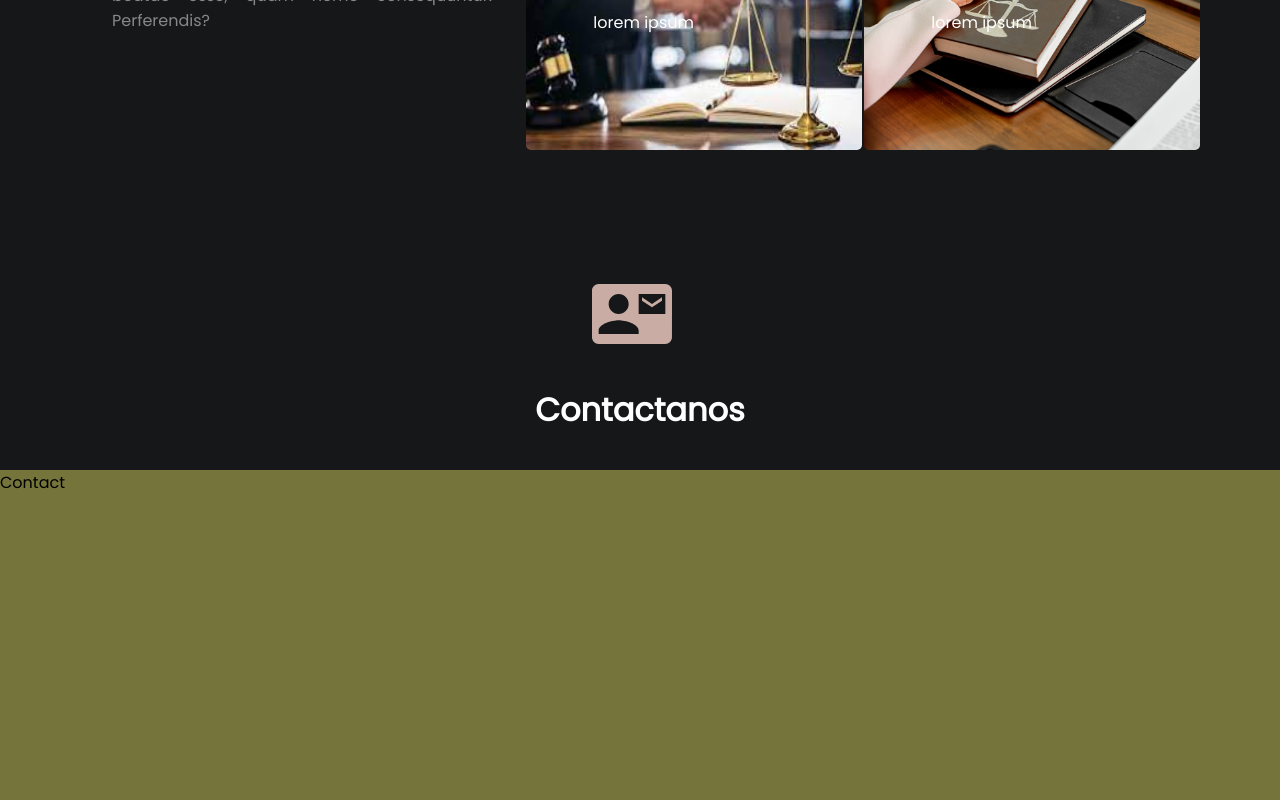
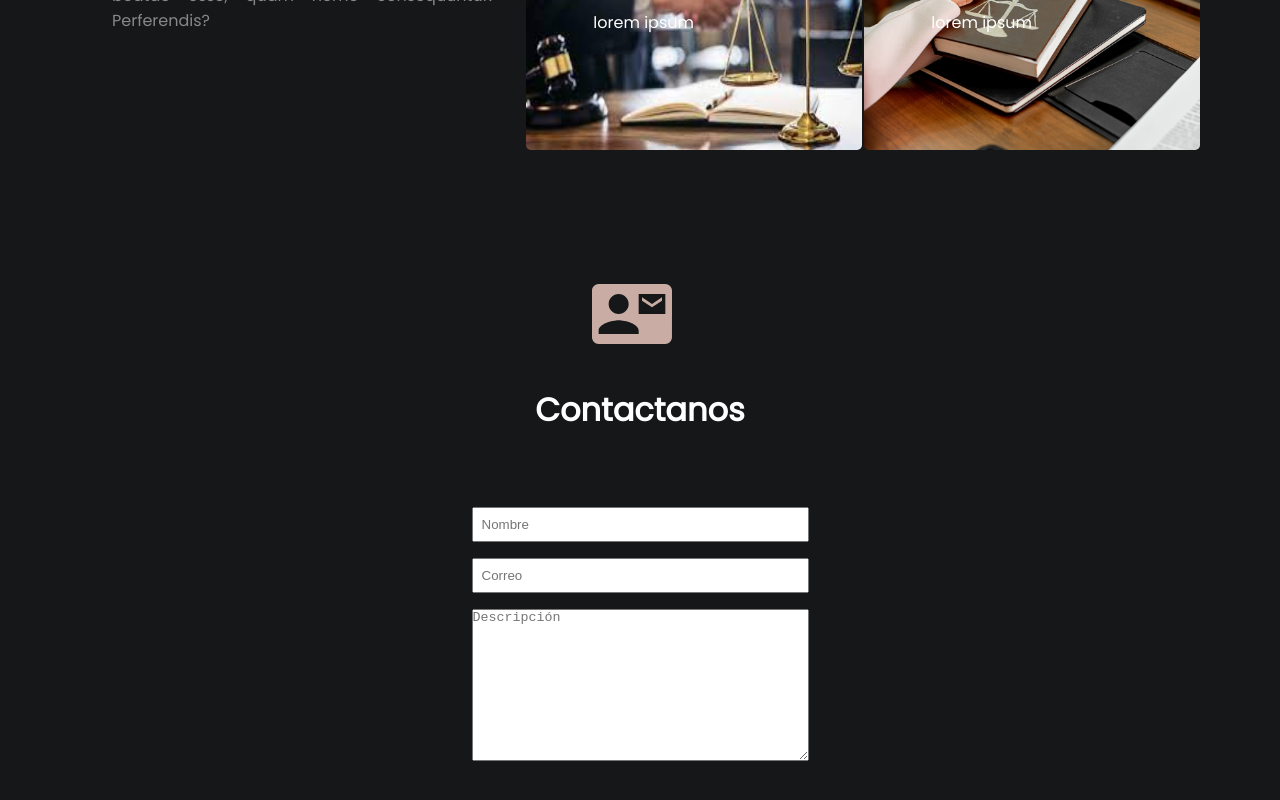
Before and after one commit to DannyST89/LawyerWebSite, a React (Vite) app: page / in a window 1280 px wide. Shown: the part 3782-4582 px from the top of the page. Built offline with nearby package versions, Linux system fonts and the light colour scheme.

Commit message:
se crea el component Contact

```diff
--- a/src/components/navbar/Navbar.jsx
+++ b/src/components/navbar/Navbar.jsx
@@ -63,7 +63,7 @@ export const Navbar = () => {
               activeClass="active"
               to="services"
               smooth={true}
-              offset={-380}
+              offset={-300}
               duration={1500}
             >
               Servicios
--- a/src/routes/contact/Contact.jsx
+++ b/src/routes/contact/Contact.jsx
@@ -1,5 +1,22 @@
-import styles from './Contact.module.scss';
-
+import styles from "./Contact.module.scss";
+import { TbWorld } from "react-icons/tb";
+import { GrMail } from "react-icons/gr";
+import { AiOutlineUser } from "react-icons/ai";
+import { BsFillPencilFill } from 'react-icons/bs';
 export const Contact = () => {
-    return <div id="contact" className={styles['container']}>Contact</div>
-}
+  return (
+    <div id="contact" className={styles["container"]}>
+      <form action="submit">
+        <input type="text" placeholder="Nombre" />
+        <input type="text" placeholder="Correo" />
+        <textarea
+          name="Descripción"
+          id=""
+          placeholder="Descripción"
+          cols="40"
+          rows="10"
+        ></textarea>
+      </form>
+    </div>
+  );
+};
--- a/src/routes/contact/Contact.module.scss
+++ b/src/routes/contact/Contact.module.scss
@@ -1,5 +1,25 @@
-
 .container {
-    background-color: rgb(117, 116, 58);
-    height: 30rem;
+  display: flex;
+  justify-content: center;
+  align-items: center;
+  background-color: #161719;
+  height: 20rem;
+  flex-direction: column;
+  form {
+    display: flex;
+    flex-direction: column;
+    input {
+      padding: 0.5rem;
+      margin: 0.5rem 0 0.5rem 0;
+      // &:hover {
+      //   border: 1px solid red;
+      // }
+    }
+    textarea {
+      margin-top: 0.5rem;
+      &:hover {
+        border: 1px solid red;
+      }
+    }
+  }
 }
```
